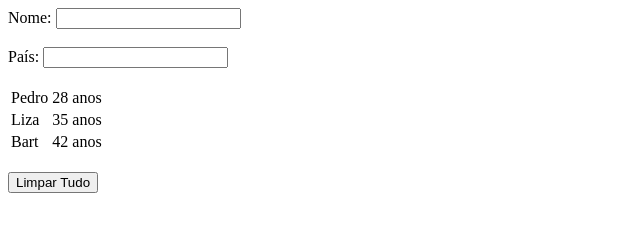
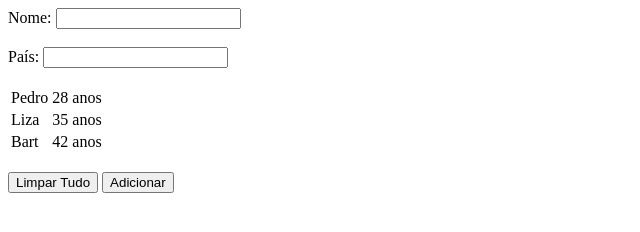
Before and after one commit to pedrowrl/Atividade-Pratica-S8, a plain HTML site: page Atividade Pratica GitHub/Atividade Pratica S8/Index.HTML in a window 1280 px wide. Shown: the whole page, without its empty margins (0-640 px from the left). Drawn offline with Linux system fonts and the light colour scheme.

Commit message:
Update Index.HTML

```diff
--- a/Atividade Pratica GitHub/Atividade Pratica S8/Index.HTML
+++ b/Atividade Pratica GitHub/Atividade Pratica S8/Index.HTML
@@ -21,6 +21,22 @@ DATA 11/04/2023
 			while (linhas.length > 0) {
 				linhas[0].parentNode.removeChild(linhas[0]);
 			}
+		}
+
+		function adicionar() {
+			// Lê os valores dos campos de entrada
+			var nome = document.getElementById("nome").value;
+			var pais = document.getElementById("pais").value;
+
+			// Cria uma nova linha na tabela com os valores lidos
+			var novaLinha = "<tr><td>" + nome + "</td><td>" + pais + "</td></tr>";
+
+			// Adiciona a nova linha à tabela existente
+			document.querySelector("table").innerHTML += novaLinha;
+
+			// Limpa os valores dos campos de entrada
+			document.getElementById("nome").value = "";
+			document.getElementById("pais").value = "";
 		}
 	</script>
 </head>
@@ -47,5 +63,6 @@ DATA 11/04/2023
 	</table>
 	<br>
 	<button onclick="limparTudo()">Limpar Tudo</button>
+	<button onclick="adicionar()">Adicionar</button>
 </body>
 </html>
```
